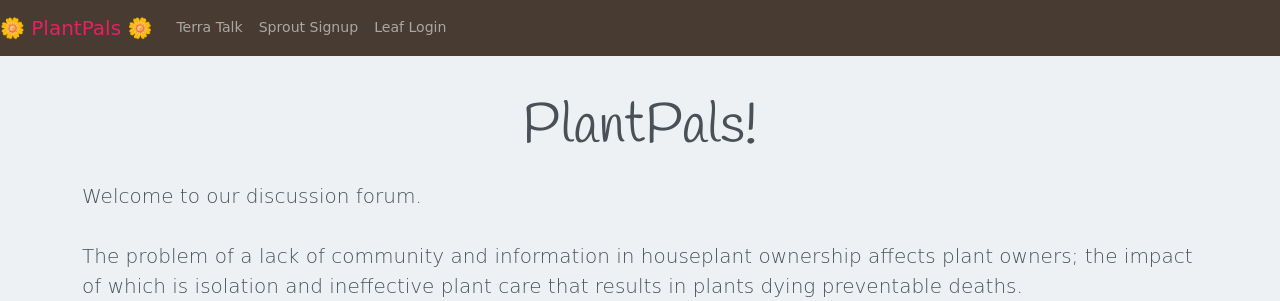
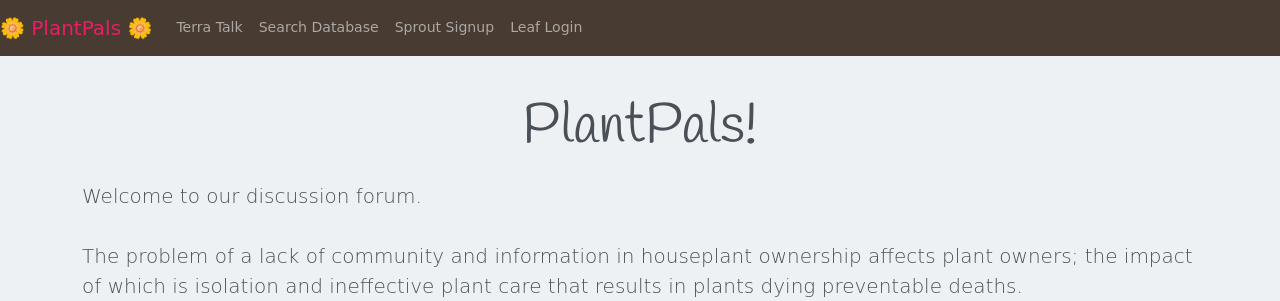
Before and after one commit to ao994/plant-pals, a Django app: page / in a window 1280 px wide. Shown: the top 301 px of the page. Run offline with Django 3.2, Linux system fonts and the light colour scheme; some libraries are stand-ins or nearby versions; some web fonts are replaced.

Commit message:
working on search function

```diff
--- a/Code/plant-pals/profile_of_user/templates/basic.html
+++ b/Code/plant-pals/profile_of_user/templates/basic.html
@@ -41,6 +41,10 @@
                     <!-- Navbar sect. under any case -->
                     <li class="nav-item {% block homeactive %} {% endblock homeactive %} ">
                         <a class="nav-link" href="/">Terra Talk<span class="sr-only"></span></a>
+                    </li>
+
+                    <li class="nav-item {% block searchactive %} {% endblock searchactive %} ">
+                        <a class="nav-link" href="/search">Search Database</a>
                     </li>
 
                     <!-- Navbar ext. if user is logged in -->
--- a/Code/plant-pals/profile_of_user/urls.py
+++ b/Code/plant-pals/profile_of_user/urls.py
@@ -18,4 +18,5 @@ urlpatterns = [
     path("login/", views.UserLogin, name="Login"),
     path("logout/", views.UserLogout, name="Logout"),
     path("myprofile/", views.myprofile, name="Myprofile"),
+    path("search/", views.search, name="search"),
 ]
--- a/Code/plant-pals/profile_of_user/views.py
+++ b/Code/plant-pals/profile_of_user/views.py
@@ -2,7 +2,7 @@ from django.shortcuts import render, redirect, HttpResponse, Http404
 from django.contrib import messages
 from django.contrib.auth.models import User
 from django.contrib.auth  import authenticate,  login, logout
-from .models import Post, Replie, Profile, DailyTask
+from .models import Post, Replie, Profile, DailyTask, Plant
 from .forms import ProfileForm, PlantForm
 from django.contrib.auth.decorators import login_required
 
@@ -204,19 +204,19 @@ def myprofile(request):
 ##############################################################################
 # Search function view
 ##############################################################################
-def search (request):
+def search(request):
+    # sets html template file
+    search_page = "search.html"
+
     #defines what happens when there is a POST request
     if request.method == "POST":
-        title = request.POST.get("q")
-        return render(request,'new_template.html', { 'title' : title })
-
+        plant = request.POST.get("q")
+        search_result = Plant.objects.filter(common_name__contains=plant)
+        return render(request, search_page, {'Name':search_result })
 
     #defines what happens when there is a GET request
     else:
-        return render(request,'search.html')
-
-
-
+        return render(request,search_page)
 
 
 #################### ADDITIONAL FUNCTIONS
```
Also changed, not shown: Code/plant-pals/profile_of_user/templates/search.html (+19 -3 lines), Code/plant-pals/profile_of_user/forms.py (line endings or trailing spaces).
